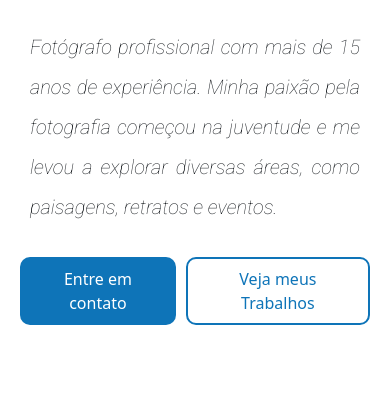
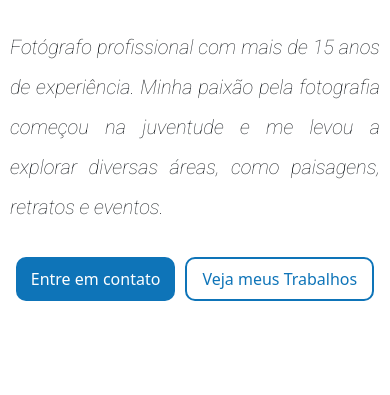
Before and after one commit to tarcisiosalmeida/alexandre-fotografia, a plain HTML site: page index.html in a window 390 px wide. Shown: the part 449-844 px from the top of the page. Drawn offline with nearby package versions, Linux system fonts and the light colour scheme; a web font is replaced by a local one.

Commit message:
Update style.css

```diff
--- a/css/style.css
+++ b/css/style.css
@@ -121,6 +121,7 @@ main #card {
     flex-direction: column-reverse;
     justify-content: center;
     margin-top: 3rem;
+    padding: 0 0;
   }
 }
 
```
